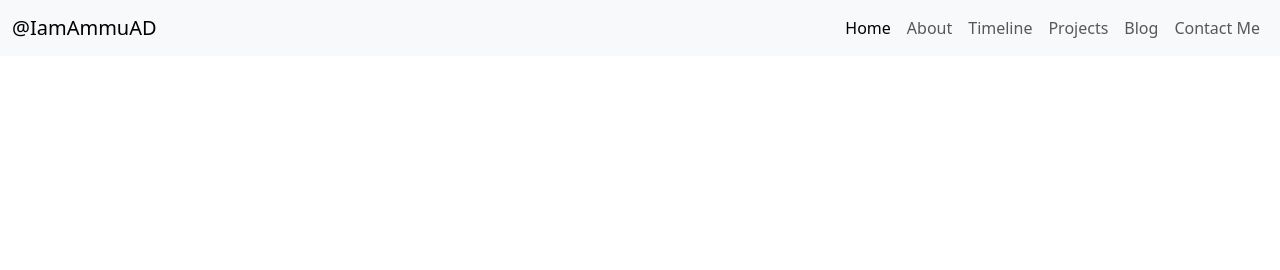
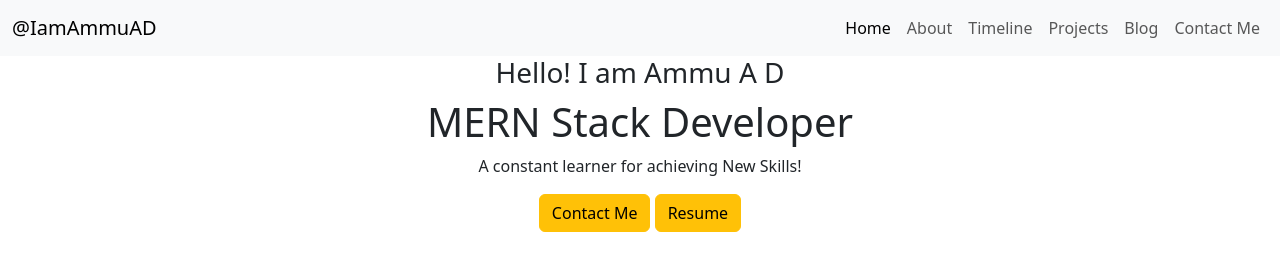
Before and after one commit to AmmuArakkal/Ammu_Portfolio_Project, a plain HTML site: page index.html in a window 1280 px wide. Drawn offline with nearby package versions, Linux system fonts and the light colour scheme.

Commit message:
added landing page

```diff
--- a/index.html
+++ b/index.html
@@ -43,17 +43,31 @@
               <a class="nav-link" href="#">Projects</a>
             </li>
             <li class="nav-item">
-                <a class="nav-link" href="#">Blog</a>
-              </li>
-              <li class="nav-item">
-                <a class="nav-link" href="#">Contact Me</a>
-              </li>
+              <a class="nav-link" href="#">Blog</a>
+            </li>
+            <li class="nav-item">
+              <a class="nav-link" href="#">Contact Me</a>
+            </li>
           </ul>
         </div>
       </div>
     </nav>
     <!-- navbar  -->
 
+    <!-- Landing  -->
+    <div class="container">
+      <div class="row text-center">
+        <div class="col-12">
+          <h3>Hello! I am Ammu A D</h3>
+          <h1>MERN Stack Developer</h1>
+          <p>A constant learner for achieving New Skills! </p>
+          <button type="button" class="btn btn-warning">Contact Me</button>
+          <button type="button" class="btn btn-warning">Resume</button>
+
+        </div>
+      </div>
+    </div>
+    <!-- Landing  -->
     <script
       src="https://cdn.jsdelivr.net/npm/bootstrap@5.3.2/dist/js/bootstrap.bundle.min.js"
       integrity="sha384-C6RzsynM9kWDrMNeT87bh95OGNyZPhcTNXj1NW7RuBCsyN/o0jlpcV8Qyq46cDfL"
```
